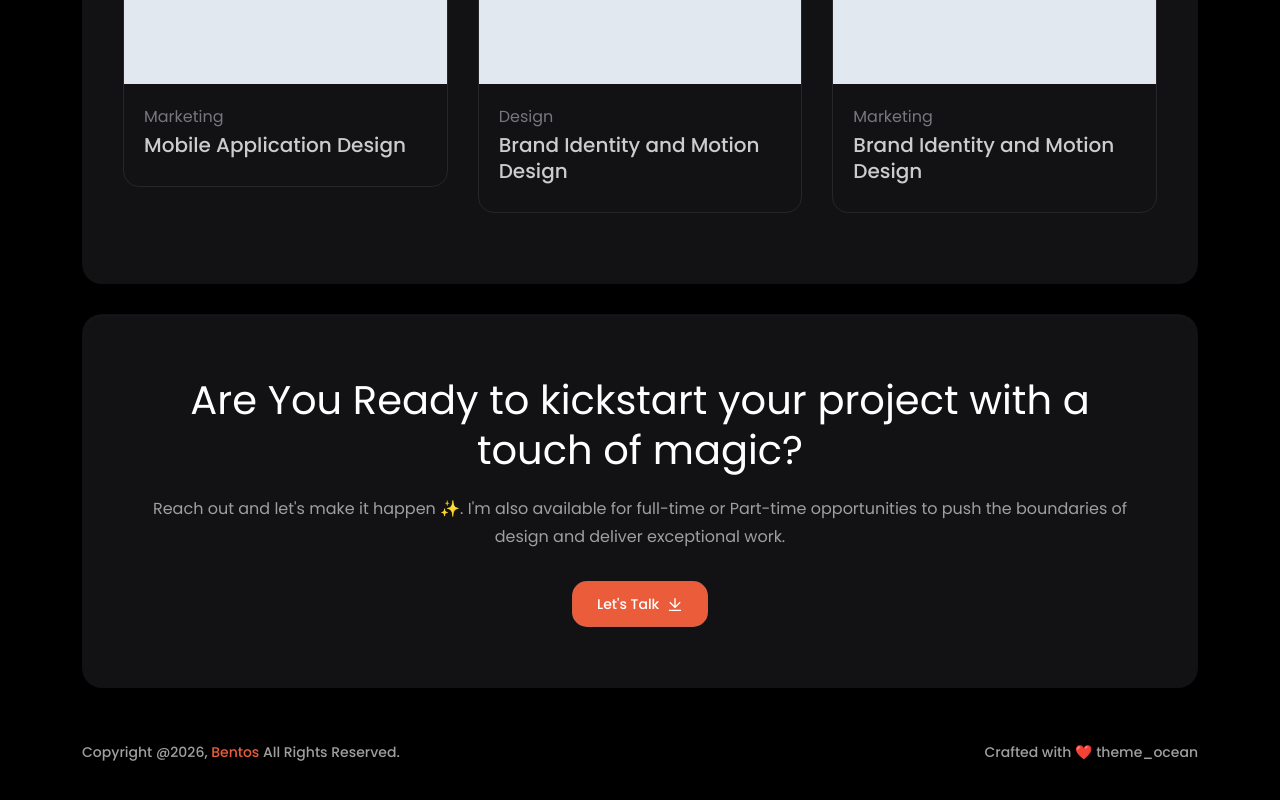
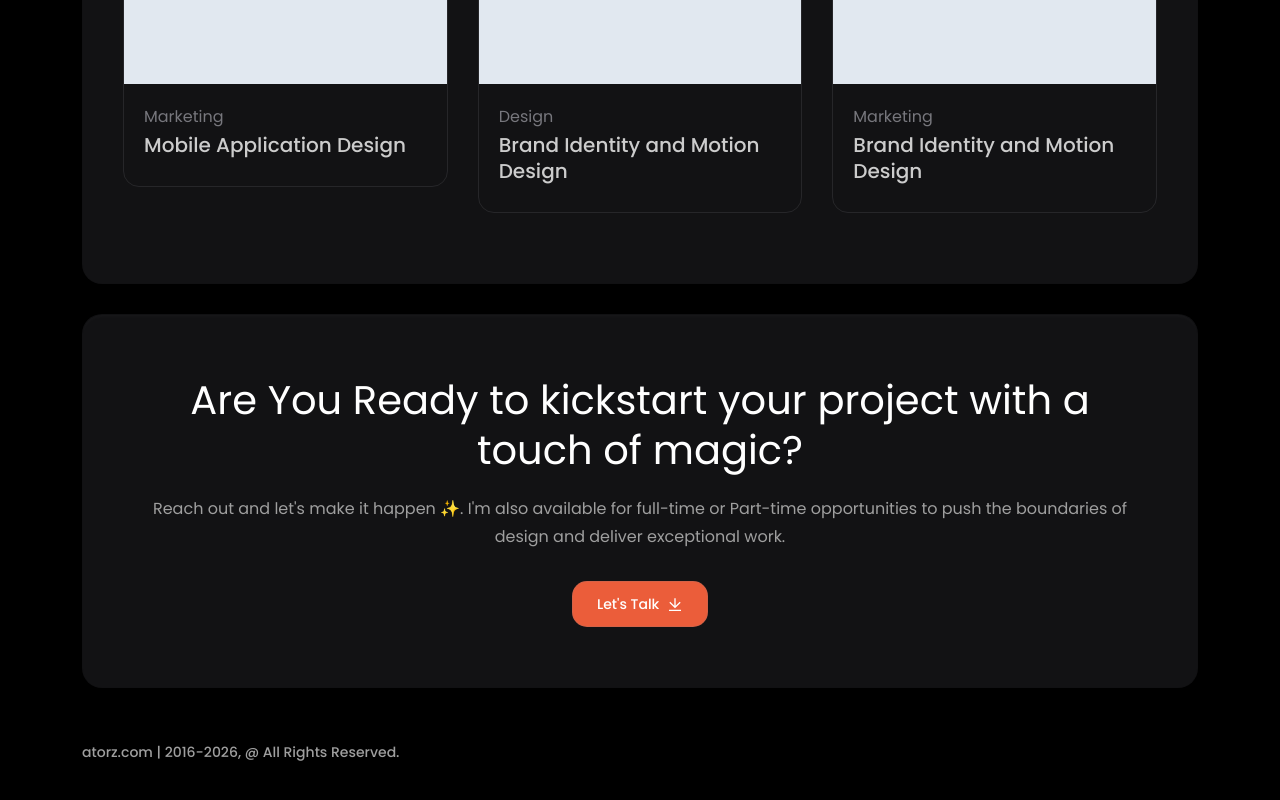
Before and after one commit to ssau97/atorz, a Next.js app: page / in a window 1280 px wide. Shown: the part 1610-2410 px from the top of the page. Built offline with nearby package versions, Linux system fonts and the light colour scheme.

Commit message:
Update footer component with new copyright and links

```diff
--- a/src/components/sections/footer.jsx
+++ b/src/components/sections/footer.jsx
@@ -8,19 +8,28 @@ const Footer = () => {
             <div className="footer-bottom pt-50 pb-40">
                 <div className="container">
                     <div className="row">
+                        {/* 좌측: 카피라이트 문구 */}
                         <div className="col-lg-6">
                             <div className="copyright-text">
                                 <p>
-                                    Copyright @{year}, <Link href="/">Bentos</Link> All
-                                    Rights Reserved.
+                                    atorz.com | 2016-{year}, @ All Rights Reserved.
                                 </p>
                             </div>
                         </div>
+                        {/* 우측: 소셜 미디어 로고 링크 */}
                         <div className="col-lg-6">
                             <div className="copyright-text extra-copyright">
-                                <p>
-                                    Crafted with ❤️ theme_ocean
-                                </p>
+                                <div className="social-links" style={{ display: 'flex', gap: '20px', justifyContent: 'flex-end' }}>
+                                    <a href="https://play.google.com/store/apps/dev?id=5233406322989418544" target="_blank" rel="noopener noreferrer" title="Android App">
+                                        <i className="fab fa-android"></i>
+                                    </a>
+                                    <a href="https://apps.apple.com/us/developer/cha-woo-lee/id1772191027" target="_blank" rel="noopener noreferrer" title="iOS App">
+                                        <i className="fab fa-apple"></i>
+                                    </a>
+                                    <a href="https://www.youtube.com/@atorz" target="_blank" rel="noopener noreferrer" title="YouTube">
+                                        <i className="fab fa-youtube"></i>
+                                    </a>
+                                </div>
                             </div>
                         </div>
                     </div>
```
